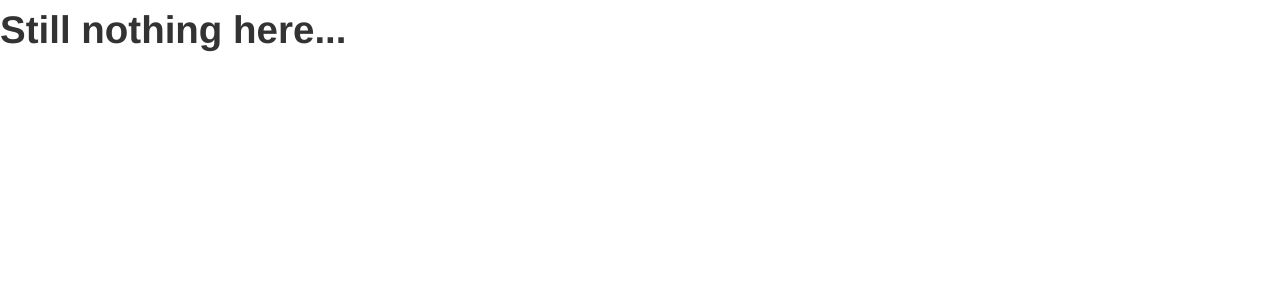
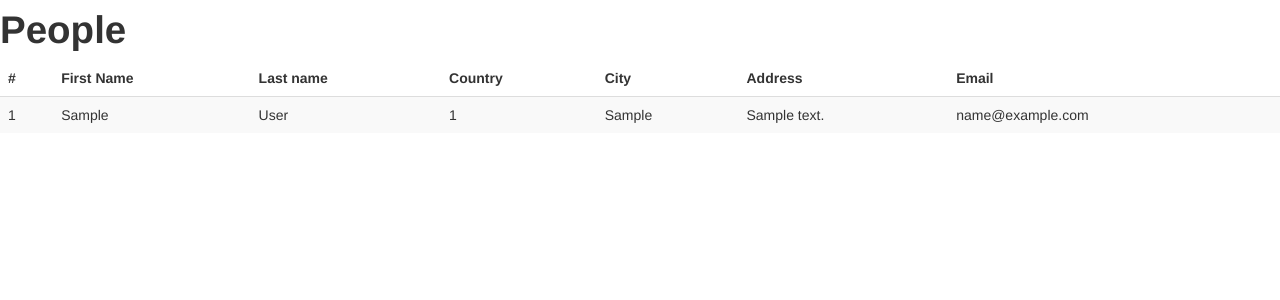
Before and after one commit to alanwillms/sample, a PHP site: page / in a window 1280 px wide. Shown: the top 300 px of the page. Run offline with PHP 8.4, Linux system fonts and the light colour scheme; tables that the repository leaves empty or names only in its code hold one stand-in row (values such as "Sample post").

Commit message:
Add basic finder for ActiveRecord and create Person model. Showing simple people list.

```diff
--- a/app/components/Application.php
+++ b/app/components/Application.php
@@ -40,7 +40,7 @@ class Application
 	 */
 	public function setupDataBase($config)
 	{
-		$requiredInfo = array('engine', 'database', 'host', 'username', 'password');
+		$requiredInfo = array('engine', 'database', 'host', 'username', 'password', 'charset');
 		$availableInfo = array_keys($config);
 
 		foreach ($requiredInfo as $info) {
@@ -49,7 +49,7 @@ class Application
 			}
 		}
 
-		$dns = $config['engine'] . ':dbname=' . $config['database'] . ";host=" . $config['host'];
+		$dns = $config['engine'] . ':dbname=' . $config['database'] . ";host=" . $config['host'] . ";charset=" . $config['charset'];
 		$pdo = new PDO($dns, $config['username'], $config['password']);
 
 		ActiveRecord::setDb($pdo);
--- a/app/config.php
+++ b/app/config.php
@@ -10,5 +10,6 @@ return array(
 		'database' => getenv('DB_NAME'),
 		'username' => getenv('DB_USER'),
 		'password' => getenv('DB_PASSWORD'),
+		'charset'  => 'utf-8',
 	),
 );
--- a/app/controllers/PeopleController.php
+++ b/app/controllers/PeopleController.php
@@ -6,10 +6,20 @@
 class PeopleController extends Controller
 {
 	/**
-	 * List names
+	 * List people
 	 */
 	public function actionIndex()
 	{
-		$this->render('index');
+		$filtering = array();
+
+		if (isset($_GET['Person'])) {
+
+			// Input is checked in AR model!
+			$filtering['order'] = $_GET['Person'];
+		}
+
+		$people = Person::all($filtering);
+
+		$this->render('index', array('people' => $people));
 	}
 }
--- /dev/null
+++ b/app/models/Person.php
@@ -0,0 +1,15 @@
+<?php
+/**
+ * Person model
+ */
+class Person extends ActiveRecord
+{
+	/**
+	 * Return database table name for this model
+	 * @return string
+	 */
+	public static function getDbTableName()
+	{
+		return 'people';
+	}
+}
--- a/app/views/people/index.php
+++ b/app/views/people/index.php
@@ -1 +1,32 @@
-<h1>Still nothing here...</h1>
+<h1>People</h1>
+
+<?php if (count($people)) : ?>
+<table class="table table-striped">
+	<thead>
+		<tr>
+			<th>#</th>
+			<th>First Name</th>
+			<th>Last name</th>
+			<th>Country</th>
+			<th>City</th>
+			<th>Address</th>
+			<th>Email</th>
+		</tr>
+	</thead>
+	<tbody>
+		<?php foreach ($people as $person) : ?>
+		<tr>
+			<td><?php echo $person->id; ?></td>
+			<td><?php echo $person->first_name; ?></td>
+			<td><?php echo $person->last_name; ?></td>
+			<td><?php echo $person->country; ?></td>
+			<td><?php echo $person->city; ?></td>
+			<td><?php echo $person->address; ?></td>
+			<td><?php echo $person->email; ?></td>
+		</tr>
+		<?php endforeach; ?>
+	</tbody>
+</table>
+<?php else : ?>
+	<p>No records found.</p>
+<?php endif; ?>
```
Also changed, not shown: app/components/ActiveRecord.php (+68 -1 lines).
